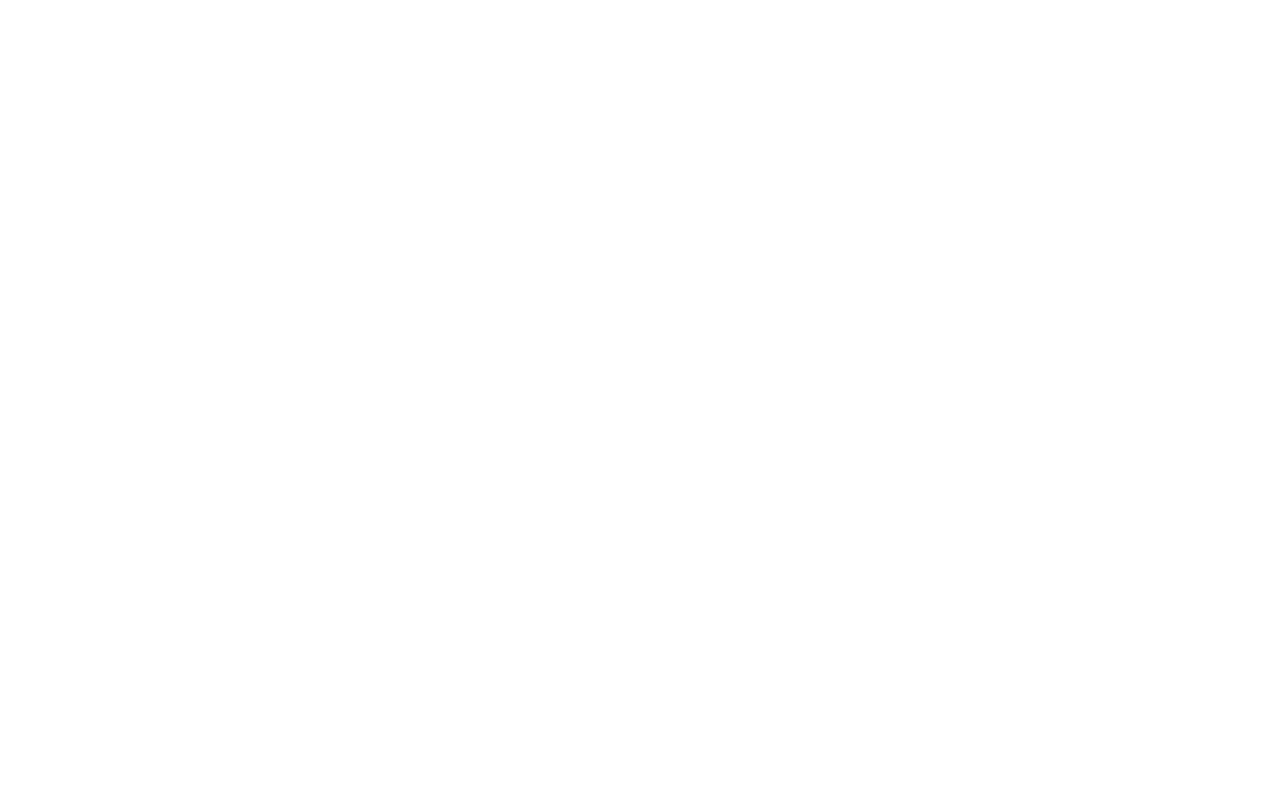
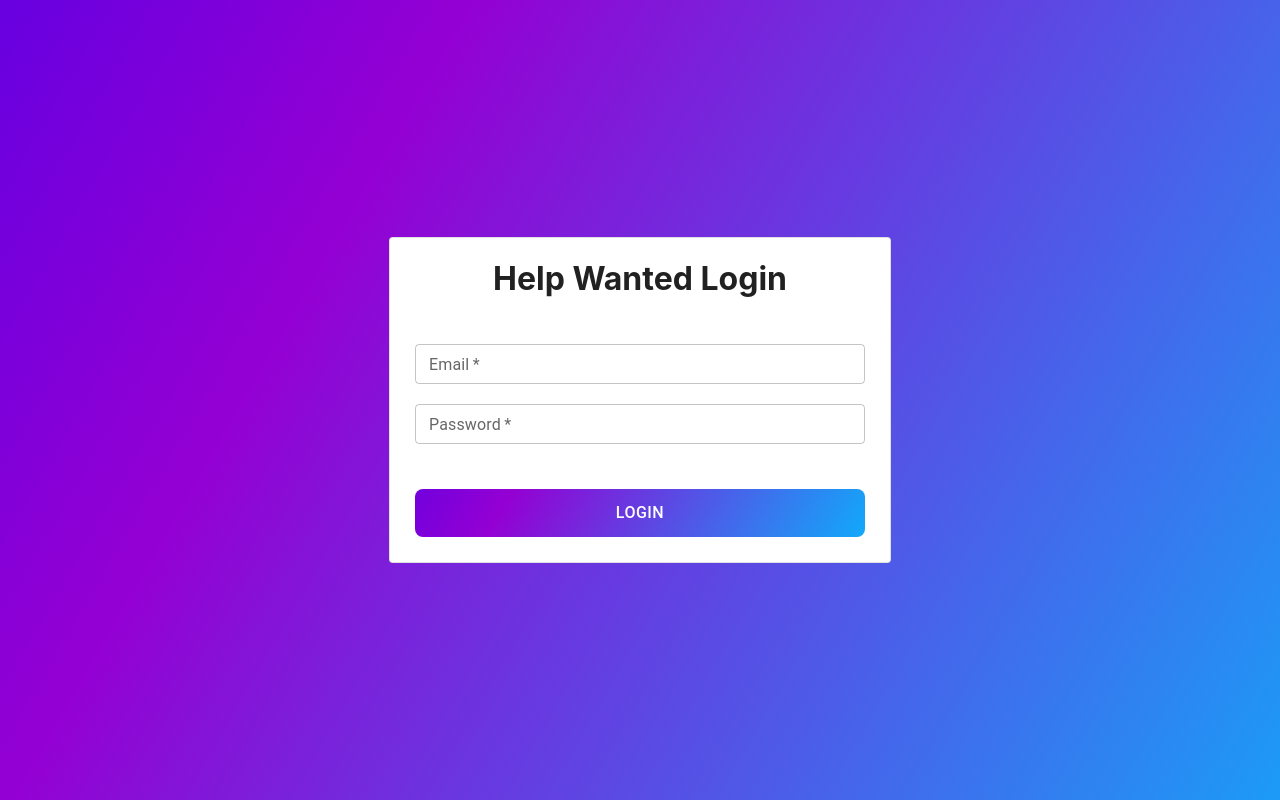
Before and after one commit to NaveenDanj/put-in-shelter, a React (Create React App) app: page /helpwantedlogin in a window 1280 px wide. Before the commit this address had no page. Built offline with nearby package versions, Linux system fonts and the light colour scheme.

Commit message:
added help wanted login component

```diff
--- a/src/Components/HelpWantedDashboard/MapContainer.js
+++ b/src/Components/HelpWantedDashboard/MapContainer.js
@@ -52,7 +52,7 @@
         <div>
             <GoogleMap
                 mapContainerStyle={mapContainerStyles}
-                zoom={15}
+                zoom={25}
                 center={{
                     lat: userCurrentLocation.lat,
                     lng: userCurrentLocation.lng
--- a/src/Router/index.js
+++ b/src/Router/index.js
@@ -2,6 +2,7 @@
 import HelpProviderOtherInfo from "../Views/HelpProvider/HelpProviderOtherInfo";
 import HelpProviderRegister from "../Views/HelpProvider/HelpProviderRegister";
 import HelpWantedDashboard from "../Views/HelpWantedDashboard";
+import HelpWantedLogin from "../Views/HelpWantedLogin";
 import HelpWantedOtherInfo from "../Views/HelpWantedOtherInfo";
 import HelpWantedRegister from "../Views/HelpWantedRegister";
 import Home from "../Views/Home";
@@ -11,10 +12,14 @@
     <BrowserRouter>
       <Routes>
             <Route index element={<Home />} />
+
             <Route path="helpwantsignup" element={<HelpWantedRegister />} />
             <Route path="helpwantsignupother" element={<HelpWantedOtherInfo />} />
+            <Route path="helpwantedlogin" element={<HelpWantedLogin />} />
+
             <Route path="serviceProvidersignup" element={<HelpProviderRegister />} />
             <Route path="serviceProvidersignupother" element={<HelpProviderOtherInfo />} />
+
             <Route path="helpwanted" element={<HelpWantedDashboard />} />
             {/* <Route path="*" element={<NoPage />} />  */}
       </Routes>
--- /dev/null
+++ b/src/Views/HelpWantedLogin.js
@@ -0,0 +1,100 @@
+import React, {useState } from 'react'
+import Card from '@mui/material/Card';
+import TextField from '@mui/material/TextField';
+import Button from '@mui/material/Button';
+import Alert from '@mui/material/Alert';
+
+function HelpWantedLogin() {
+
+    const [error , setError] = useState('');
+
+
+    return (
+        <div className='gradient-background' style={ styles.mainContainer }>
+
+            <Card style={ styles.formContainer} variant="outlined">
+
+                <h1 style={ styles.headerText }>Help Wanted Login</h1>
+
+                <form style={styles.fieldContainer} >
+
+                    { error !== '' &&  (
+                        <>
+                            <Alert severity="error">{error}</Alert><br/>
+                        </>
+                    )}
+
+                    <TextField
+                        type={'email'}
+                        id="outlined-error-helper-text"
+                        label="Email"
+                        placeholder='Enter your email here'
+                        // helperText="Incorrect entry."
+                        size="small"
+                        required
+                    /><br/>
+
+
+                    <TextField
+                        id="outlined-error-helper-text"
+                        label="Password"
+                        type="password"
+                        placeholder='Enter your password'
+                        // helperText="Incorrect entry."
+                        size="small"
+                        width="100%"
+                        required
+                    /><br />
+
+
+                    <Button
+                        type="submit"
+                        className="gradient-background" style={{ marginTop : 25 , color : 'white' , fontSize : '1em' , padding : 10 , border : '0px' , borderRadius : 8 }}
+                    >
+                        Login
+                    </Button>
+
+                </form>
+
+            </Card>
+
+        </div>
+    );
+}
+
+const styles = {
+
+    mainContainer : {
+        color : 'white',
+        display: 'flex',
+        flexDirection: 'column',
+        justifyContent: 'center',
+        alignItems: 'center',
+        height: '100vh',
+    },
+
+    formContainer : {
+        width : '60%',
+        maxWidth : '500px',
+        // height : '50vh',
+    },
+
+    headerText : {
+        textAlign: 'center',
+        fontWeight : 'bold',
+    },
+
+    fieldContainer : {
+        padding : 25,
+        display : 'flex',
+        flexDirection : 'column',
+        justifyContent : 'center',
+    }
+
+}
+
+
+
+
+
+export default HelpWantedLogin
--- a/src/Views/HelpWantedOtherInfo.js
+++ b/src/Views/HelpWantedOtherInfo.js
@@ -51,6 +51,7 @@
 
     //handle form submit
     const handleFormSubmit = async (e) => {
+
         //prevent from reloading
         e.preventDefault();
 
```
